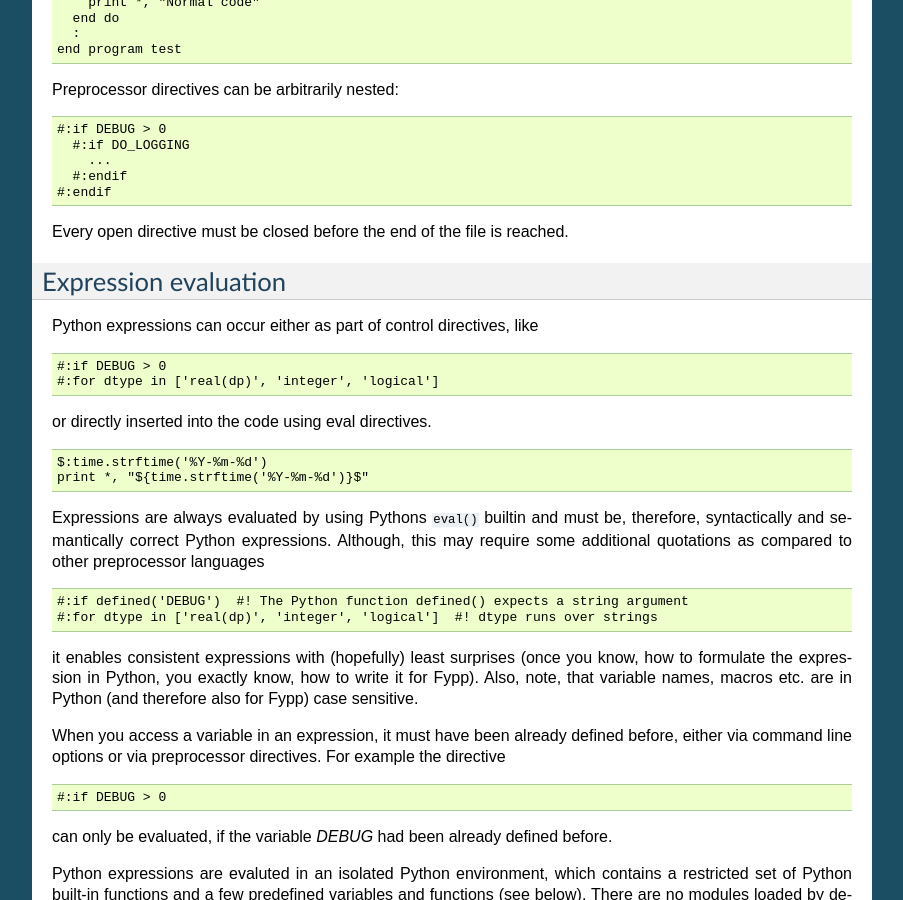
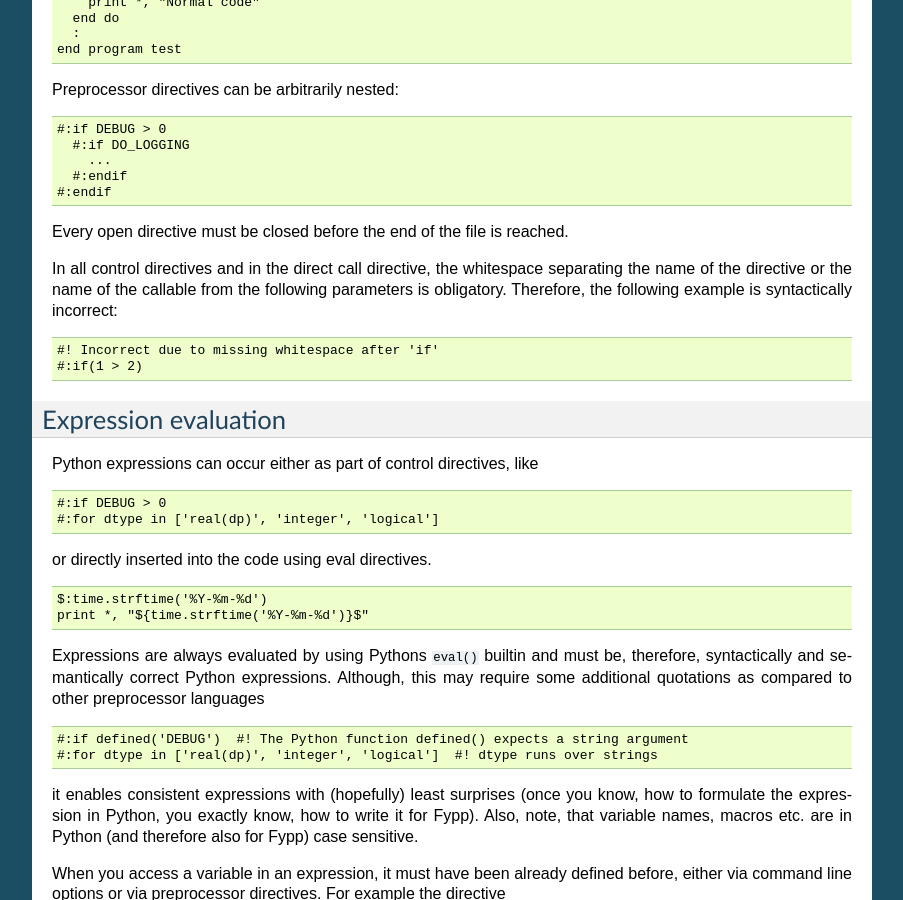
Before and after one commit to aradi/fypp, a Sphinx documentation site: the page built from docs/fypp.rst, in a window 1280 px wide and 900 px high, scrolled down 5457 px. Shown: the whole window, without its empty margins (198-1101 px from the left). Built offline with Sphinx 7.4.7, drawn with Linux system fonts in a browser that asks for light colours.

Commit message:
Enforce separating whitespace in directives

```diff
--- a/docs/fypp.rst
+++ b/docs/fypp.rst
@@ -293,7 +293,6 @@ an inline form:
 
     @:mymacro a < b
 
-
 The line form must always start at the beginning of a line (preceded by optional
 whitespace characters only) and it ends at the end of the line. The inline form
 can appear anywhere, but if the construct consists of several directives
@@ -342,6 +341,14 @@ Preprocessor directives can be arbitrarily nested::
   #:endif
 
 Every open directive must be closed before the end of the file is reached.
+
+In all control directives and in the direct call directive, the whitespace
+separating the name of the directive or the name of the callable from the
+following parameters is obligatory. Therefore, the following example is
+syntactically incorrect::
+
+  #! Incorrect due to missing whitespace after 'if'
+  #:if(1 > 2)
 
 
 Expression evaluation
```
Also changed, not shown: 2 other files.
